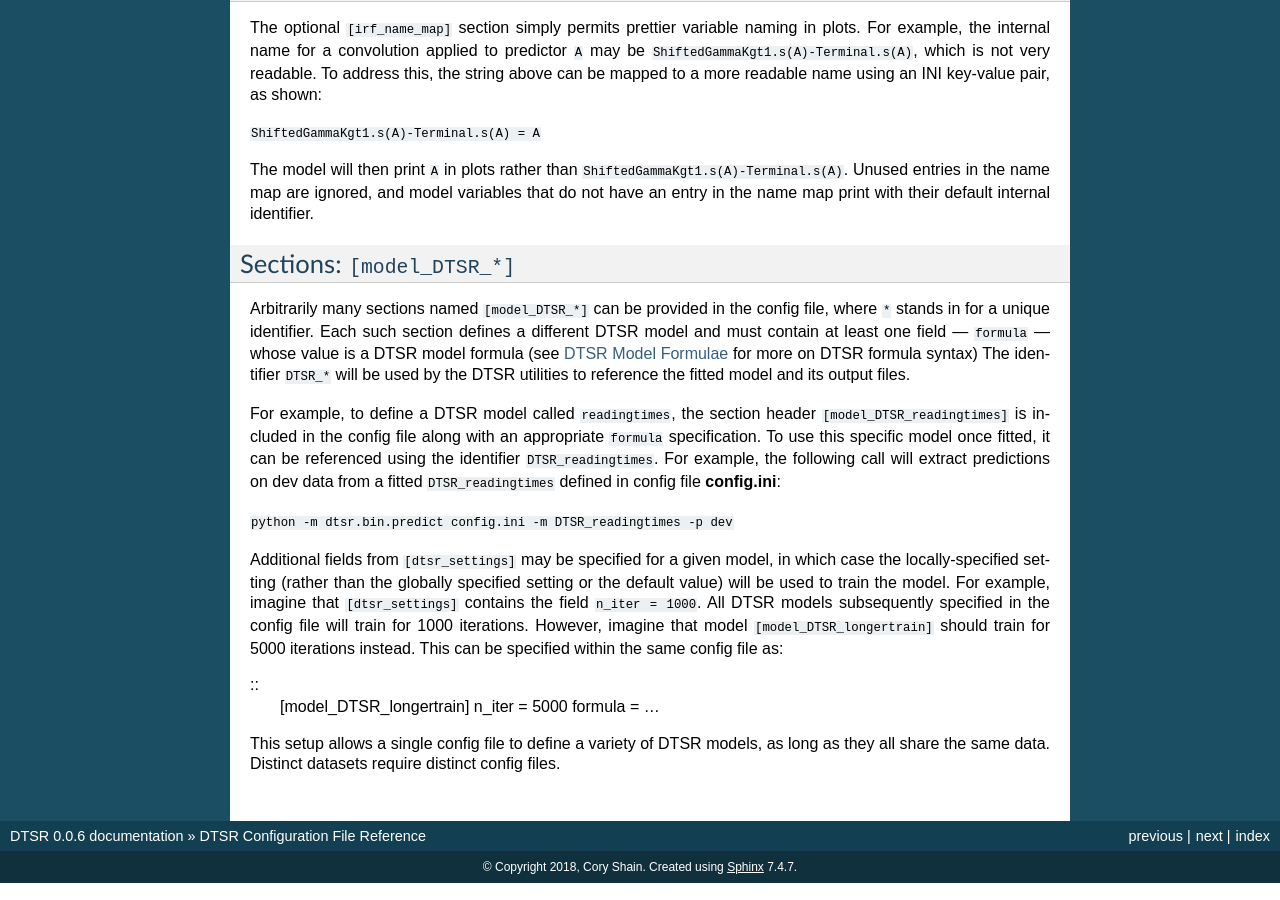
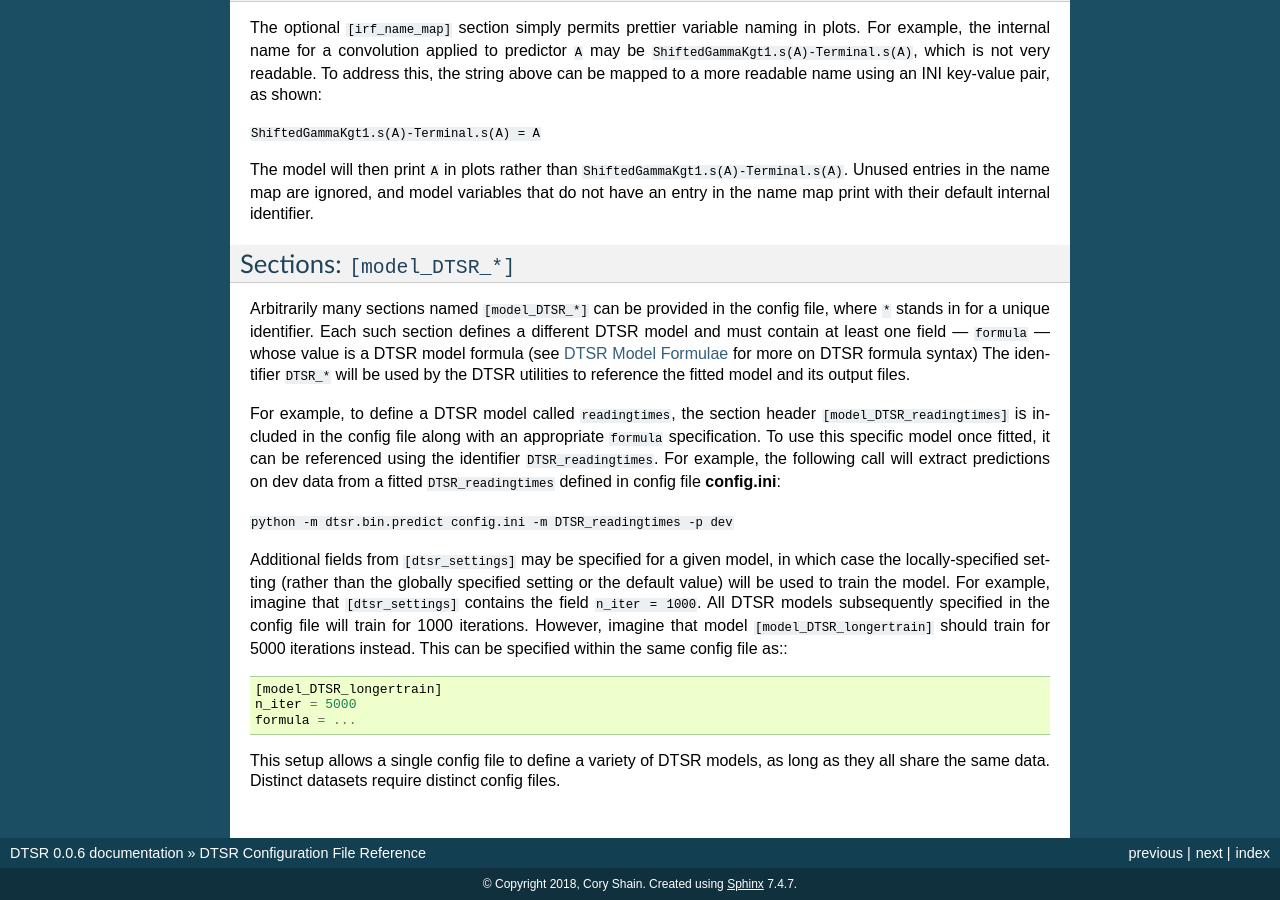
Before and after one commit to coryshain/cdr, a Sphinx documentation site: the page built from docs/source/config.rst, in a window 1280 px wide and 900 px high, scrolled down 4162 px. Built offline with Sphinx 7.4.7, drawn with Linux system fonts in a browser that asks for light colours.

Commit message:
updates to docs

```diff
--- a/docs/source/config.rst
+++ b/docs/source/config.rst
@@ -200,9 +200,8 @@ Additional fields from ``[dtsr_settings]`` may be specified for a given model, i
 For example, imagine that ``[dtsr_settings]`` contains the field ``n_iter = 1000``.
 All DTSR models subsequently specified in the config file will train for 1000 iterations.
 However, imagine that model ``[model_DTSR_longertrain]`` should train for 5000 iterations instead.
-This can be specified within the same config file as:
+This can be specified within the same config file as:::
 
-::
     [model_DTSR_longertrain]
     n_iter = 5000
     formula = ...
```
